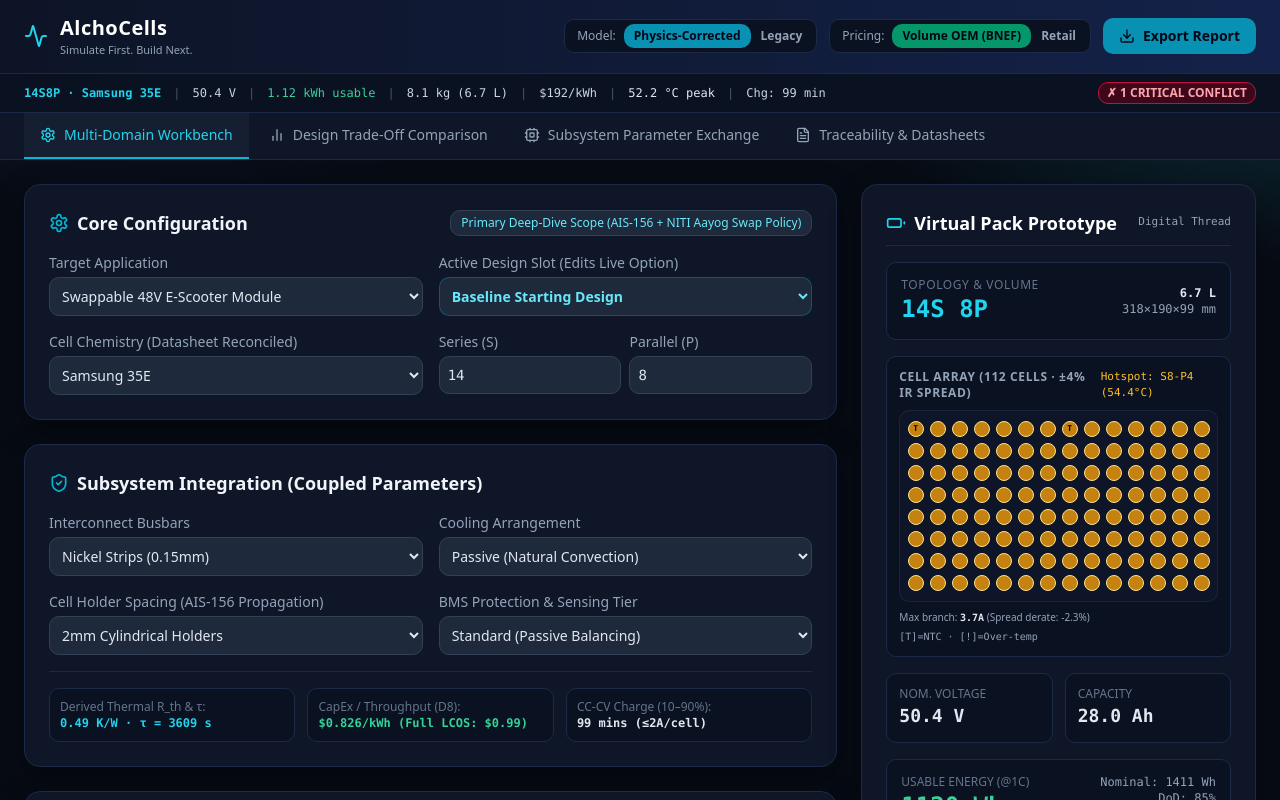
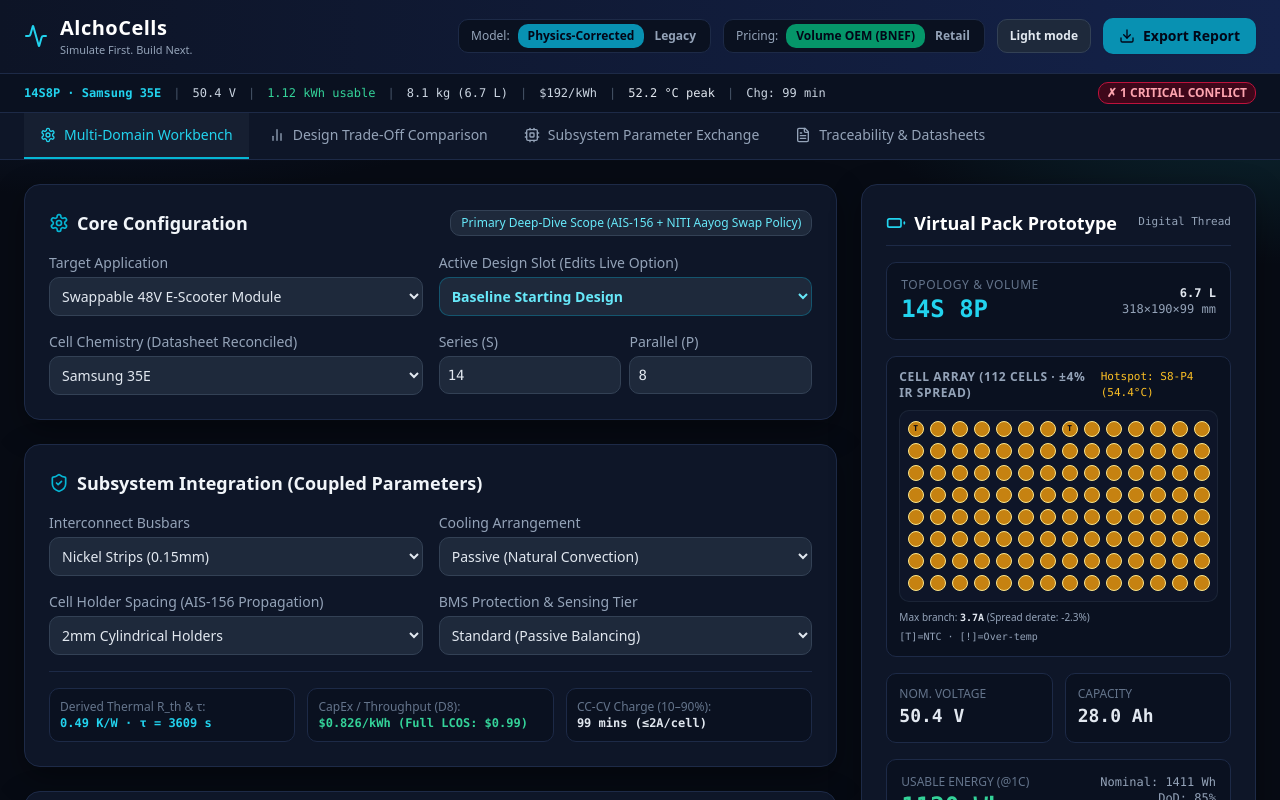
Before and after one commit to aryadityasaha2007-dot/alchocells, a React (Vite) app: page / in a window 1280 px wide. Shown: the top 800 px of the page. Built offline with nearby package versions, Linux system fonts and the light colour scheme.

Commit message:
Update App.jsx

```diff
--- a/src/App.jsx
+++ b/src/App.jsx
@@ -1307,7 +1307,13 @@ React.useEffect(() => {
               Retail
             </button>
           </div>
-
+<button
+  type="button"
+  onClick={() => setLightMode(m => !m)}
+  className="px-3 py-2 rounded text-xs font-bold border border-slate-700 bg-slate-800 text-slate-200"
+>
+  {lightMode ? 'Dark mode' : 'Light mode'}
+</button>
           {copySuccess && <span className="text-emerald-400 text-sm flex items-center"><CheckCircle2 className="w-4 h-4 mr-1"/> {copySuccess}</span>}
           <button
             onClick={exportSummary}
```
